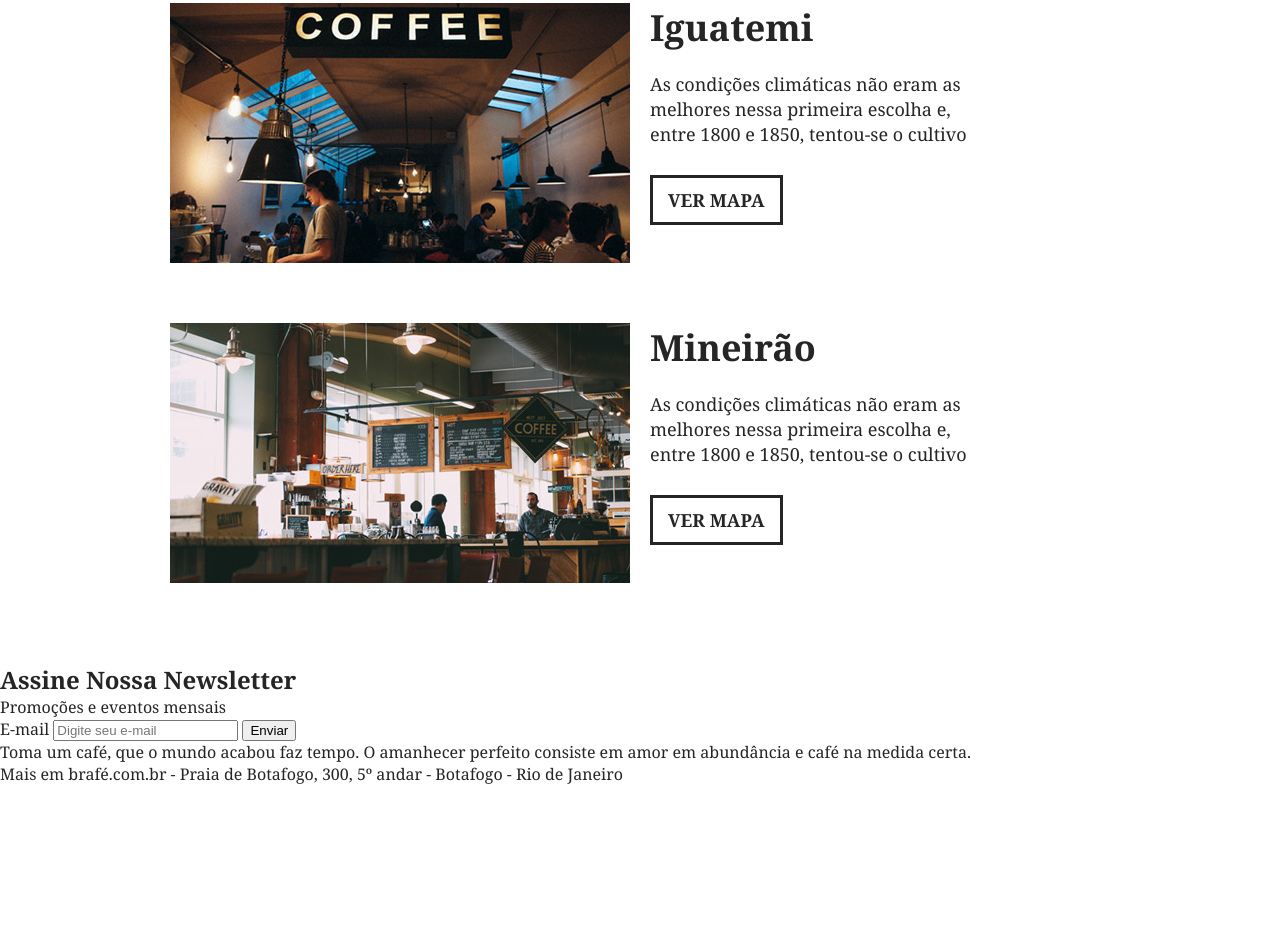
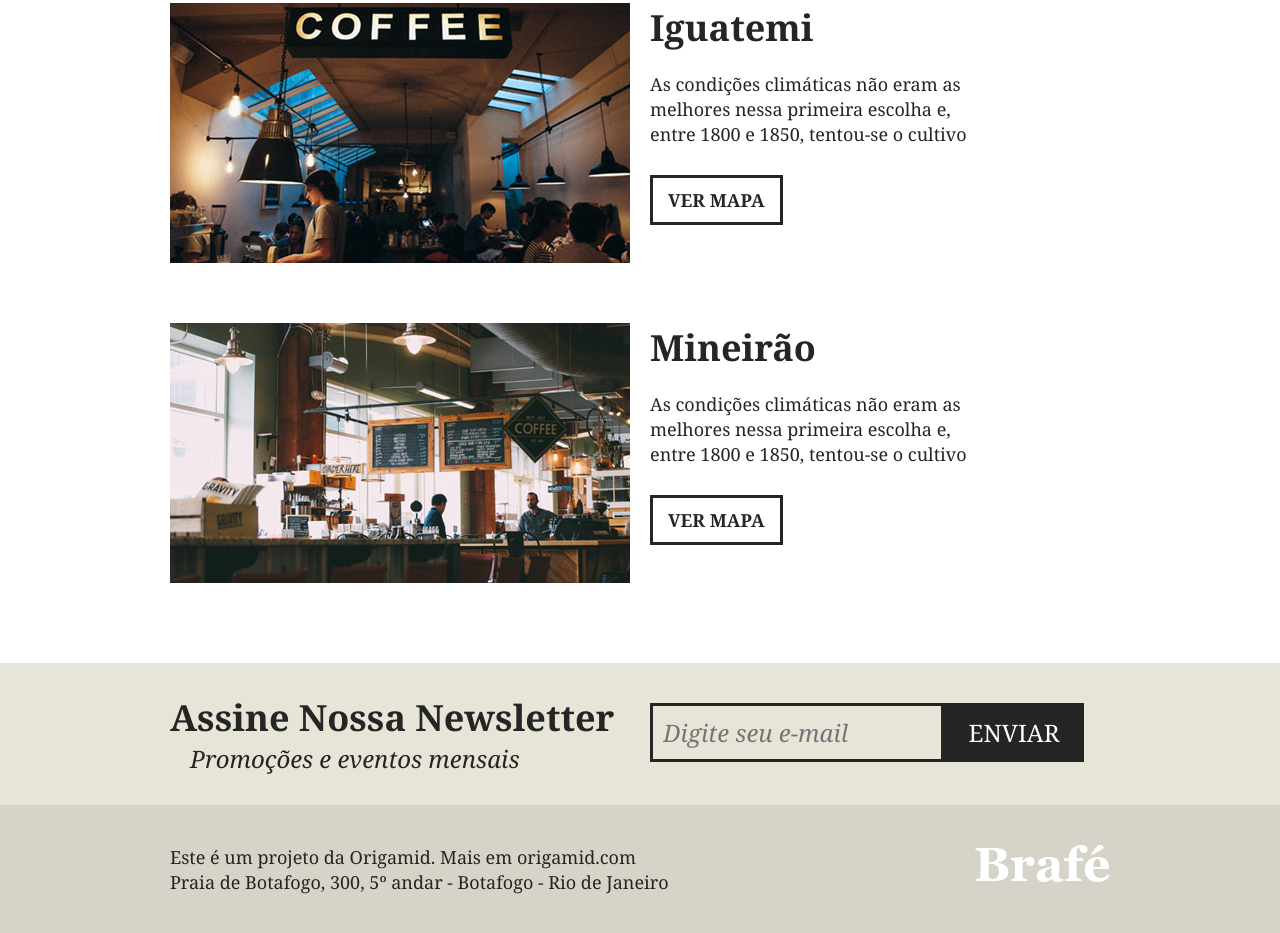
Before and after one commit to jeffnoronha1/brafe-puro1, a plain HTML site: page index.html in a window 1280 px wide. Shown: the part 2166-3099 px from the top of the page. Before the commit the page ends 2993 px from the top, so only its background shows below. Drawn offline with Linux system fonts and the light colour scheme.

Commit message:
Estilizado dobra de newsletter e footer

```diff
--- a/css/style.css
+++ b/css/style.css
@@ -1,4 +1,8 @@
 /* RESET */
+* {
+  box-sizing: border-box;
+}
+
 body,
 h1,
 h2,
@@ -279,3 +283,101 @@ h2.produto-3::before {
   text-transform: uppercase;
   text-align: center;
 }
+
+/* ASSINE */
+.assine {
+  background: #e7e4d8;
+  padding: 30px 0;
+}
+
+.assine-container {
+  max-width: 960px;
+  margin: 0 auto;
+}
+
+.assine-container::after,
+.assine-container::before {
+  content: '';
+  display: table;
+  clear: both;
+}
+
+.assine-info {
+  width: 460px;
+  margin: 0 10px;
+  float: left;
+}
+
+.assine-info h2 {
+  font-size: 2.25em;
+}
+
+.assine-info p {
+  font-size: 1.5em;
+  font-style: italic;
+  margin-left: 20px;
+}
+
+.assine form {
+  width: 460px;
+  margin: 10px 10px 0 10px;
+  float: left;
+}
+
+.assine form label {
+  display: none;
+}
+
+.assine form input {
+  width: 294px;
+  border: 3px solid #252525;
+  padding: 20px;
+  background: none;
+  font-style: italic;
+  font-size: 1.5em;
+  font-family: Georgia, 'Times New Roman', Times, serif;
+  padding: 10px;
+  float: left;
+}
+
+.assine button {
+  background: #252525;
+  font-family: Georgia, 'Times New Roman', Times, serif;
+  text-transform: uppercase;
+  font-size: 1.5em;
+  width: 140px;
+  padding: 13px 0;
+  color: #fff;
+  border: none;
+  cursor: pointer;
+}
+
+.footer {
+  background: #d6d3c8;
+  padding: 40px 0;
+}
+
+.footer-container {
+  max-width: 960px;
+  margin: 0 auto;
+}
+
+.footer-container::after,
+.footer-container::before {
+  content: '';
+  display: table;
+  clear: both;
+}
+
+.footer p {
+  float: left;
+  margin: 0 10px;
+  font-size: 1.125em;
+  line-height: 1.4em;
+}
+
+.footer .footer-container img {
+  float: right;
+  margin: 0 10px;
+  display: block;
+}
--- a/index.html
+++ b/index.html
@@ -112,9 +112,9 @@
     </div>
   </section>
 
-  <section>
-    <div>
-      <div>
+  <section class="assine">
+    <div class="assine-container">
+      <div class="assine-info">
         <h2>Assine Nossa Newsletter</h2>
         <p>Promoções e eventos mensais</p>
       </div>
@@ -128,14 +128,13 @@
     </div>
   </section>
 
-  <footer>
-    <div>
+  <footer class="footer">
+    <div class="footer-container">
       <p>
-        Toma um café, que o mundo acabou faz tempo. O amanhecer perfeito consiste em amor em
-        abundância e café na medida certa.<br> Mais em brafé.com.br - Praia de Botafogo, 300, 5º andar - Botafogo - Rio
-        de Janeiro
+        Este é um projeto da Origamid. Mais em origamid.com<br>Praia de Botafogo, 300, 5º andar -
+        Botafogo - Rio de Janeiro
       </p>
-      <a href="index.html"><img src="./img/brafe.png" alt="Brafé"></a>
+      <img src="./img/brafe.png" alt="Brafé">
     </div>
   </footer>
 </body>
```
